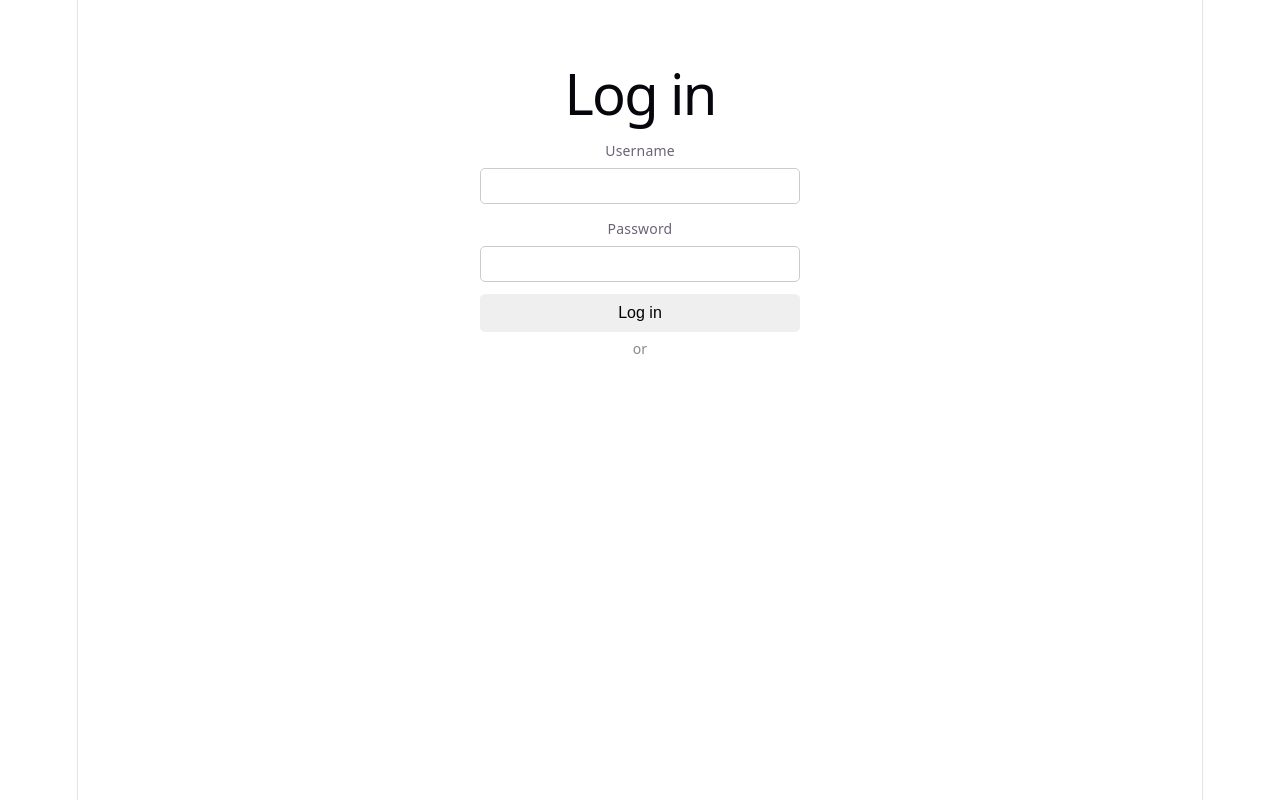
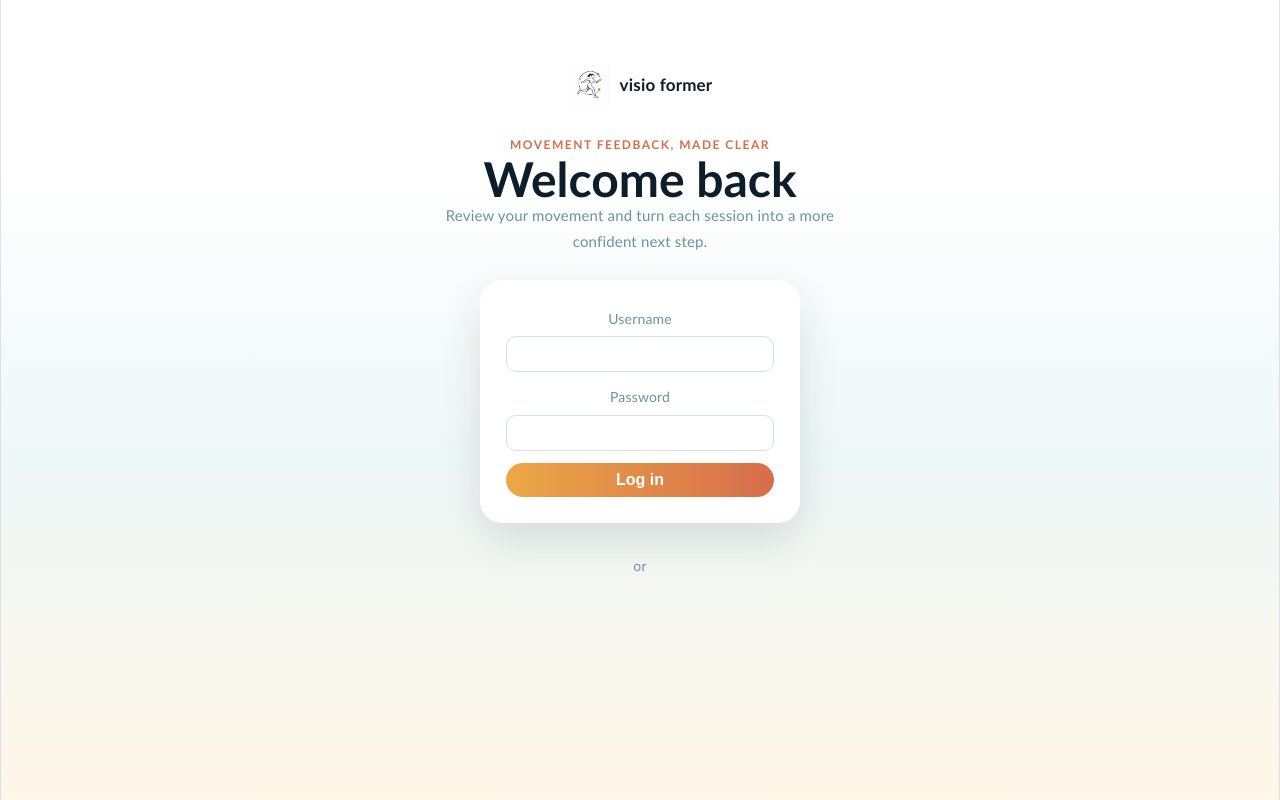
Before and after one commit to aaclan/visio-former, a React (Vite) app in the folder client/: page / in a window 1280 px wide. Built offline with nearby package versions, Linux system fonts and the light colour scheme; no server answers.

Commit message:
frontend deisgn changes

```diff
--- a/client/src/App.css
+++ b/client/src/App.css
@@ -2,36 +2,69 @@
   display: flex;
   flex-direction: column;
   align-items: center;
-  gap: 16px;
-  padding: 24px;
+  gap: 22px;
+  padding: 42px 28px 64px;
+  animation: rise-in 650ms ease both;
+}
+
+#webcam-capture > h1 {
+  width: 100%;
+  max-width: 984px;
+  margin: 0;
+  padding: 30px 34px;
+  box-sizing: border-box;
+  border-radius: 24px;
+  color: white;
+  text-align: left;
+  background: linear-gradient(110deg, var(--navy) 0 56%, var(--secondary) 56% 78%, var(--coral) 78%);
 }
 
 #webcam-capture video {
-  background: #000;
-  border-radius: 8px;
+  background: var(--navy);
+  border-radius: 18px;
+  box-shadow: var(--shadow);
+  max-width: 100%;
 }
 
 .webcam-controls button {
-  font-size: 16px;
+  background: var(--coral);
+  color: white;
+  font-size: 15px;
+  font-weight: 700;
   padding: 8px 16px;
-  border-radius: 5px;
-  border: 2px solid transparent;
+  border-radius: 999px;
+  border: 0;
   cursor: pointer;
+  transition: transform 180ms ease;
 }
+
+button:hover:not(:disabled) { transform: translateY(-2px); }
+button:disabled { cursor: not-allowed; opacity: 0.55; }
 
 .webcam-playback {
   display: flex;
   flex-direction: column;
   align-items: center;
   gap: 8px;
+  width: min(984px, 100%);
+  padding: 24px;
+  box-sizing: border-box;
+  border-radius: 22px;
+  background: var(--surface);
+  box-shadow: var(--shadow);
 }
 
 .exercise-description {
   display: flex;
   flex-direction: column;
-  gap: 4px;
+  gap: 9px;
   width: 100%;
   max-width: 984px;
+  padding: 24px;
+  box-sizing: border-box;
+  border-radius: 22px;
+  background: var(--surface);
+  box-shadow: var(--shadow);
 }
 
 .exercise-description-row {
@@ -44,8 +77,8 @@
   flex: 1;
   font-size: 16px;
   padding: 12px;
-  border-radius: 8px;
-  border: 1px solid #ccc;
+  border-radius: 12px;
+  border: 1px solid var(--border);
   resize: vertical;
   font-family: inherit;
   box-sizing: border-box;
@@ -54,19 +87,27 @@
 .exercise-description-row button {
   font-size: 16px;
   padding: 8px 16px;
-  border-radius: 5px;
-  border: 2px solid transparent;
+  border-radius: 999px;
+  border: 0;
+  background: var(--accent);
+  color: white;
+  font-weight: 700;
   cursor: pointer;
   white-space: nowrap;
 }
 
 .capture-layout {
-  display: flex;
-  flex-wrap: wrap;
-  justify-content: center;
-  align-items: flex-start;
-  gap: 24px;
+  display: grid;
+  grid-template-columns: minmax(0, 1fr) minmax(0, 1fr);
+  align-items: start;
+  gap: 28px;
   width: 100%;
+  max-width: 984px;
+  padding: 26px;
+  box-sizing: border-box;
+  border-radius: 26px;
+  background: linear-gradient(120deg, #ffffff 0 70%, #fff4db 70%);
+  box-shadow: var(--shadow);
 }
 
 .capture-column {
@@ -74,34 +115,70 @@
   flex-direction: column;
   align-items: center;
   gap: 16px;
+  padding: 16px;
+  border-radius: 18px;
+  background: #fff7e8;
+  min-width: 0;
 }
 
 .reference-column {
   display: flex;
   flex-direction: column;
   align-items: center;
-  gap: 8px;
+  gap: 12px;
+  padding: 16px;
+  border-radius: 18px;
+  background: #eef7f7;
+  min-width: 0;
+}
+
+.capture-column video,
+.reference-column video {
+  width: 100%;
+  height: auto;
+  aspect-ratio: 4 / 3;
+  object-fit: cover;
 }
 
 .reference-video-placeholder {
-  width: 480px;
+  width: 100%;
   height: 360px;
   max-width: 100%;
   display: flex;
   align-items: center;
   justify-content: center;
-  background: #f0f0f0;
-  border: 2px dashed #ccc;
-  border-radius: 8px;
-  color: #888;
+  background: var(--surface);
+  border: 1px dashed var(--border);
+  border-radius: 18px;
+  color: var(--text);
 }
 
 #login {
   display: flex;
   flex-direction: column;
   align-items: center;
-  padding: 48px 24px;
+  min-height: 100svh;
+  box-sizing: border-box;
+  padding: 64px 24px;
+  gap: 26px;
+  animation: rise-in 650ms ease both;
 }
+
+.brand-mark {
+  display: inline-flex;
+  align-items: center;
+  gap: 10px;
+  color: var(--navy);
+  font-size: 17px;
+  font-weight: 800;
+}
+
+.brand-mark img { width: 42px; height: 42px; object-fit: contain; }
+
+.login-heading { max-width: 430px; text-align: center; }
+.login-heading h1 { margin: 8px 0 10px; }
+.login-heading p:last-child { color: var(--text); font-size: 15px; }
+.eyebrow { color: var(--accent-dark); font-size: 12px; font-weight: 800; letter-spacing: 1.5px; text-transform: uppercase; }
 
 #login form {
   display: flex;
@@ -109,6 +186,11 @@
   gap: 12px;
   width: 100%;
   max-width: 320px;
+  padding: 26px;
+  box-sizing: border-box;
+  border-radius: 22px;
+  background: var(--surface);
+  box-shadow: var(--shadow);
 }
 
 #login label {
@@ -121,15 +203,19 @@
 #login input {
   font-size: 16px;
   padding: 8px;
-  border-radius: 5px;
-  border: 1px solid #ccc;
+  border-radius: 10px;
+  border: 1px solid var(--border);
+  background: var(--surface);
 }
 
 #login button {
+  background: linear-gradient(90deg, var(--accent), var(--coral));
+  color: white;
   font-size: 16px;
+  font-weight: 700;
   padding: 8px 16px;
-  border-radius: 5px;
-  border: 2px solid transparent;
+  border-radius: 999px;
+  border: 0;
   cursor: pointer;
 }
 
@@ -140,21 +226,86 @@
 }
 
 .login-divider {
-  color: #888;
+  color: var(--text);
   font-size: 14px;
   margin: 4px 0;
 }
 
-.logout-bar {
+.app-header {
   display: flex;
+  align-items: center;
   justify-content: flex-end;
-  padding: 12px 24px 0;
+  gap: 16px;
+  border-bottom: 1px solid var(--border);
+  padding: 18px 28px;
+  background: linear-gradient(90deg, var(--surface) 0 68%, #eef7f7 68% 86%, #fff7e8 86%);
 }
 
+.app-header .brand-mark { margin-right: auto; }
+
+.app-header button,
 .logout-bar button {
+  background: transparent;
+  color: var(--navy);
   font-size: 14px;
   padding: 6px 12px;
+  border-radius: 999px;
+  border: 1px solid var(--border);
+  cursor: pointer;
+}
+
+#form-check {
+  display: flex;
+  flex-direction: column;
+  align-items: center;
+  gap: 16px;
+  padding: 24px;
+}
+
+.form-check-videos {
+  display: flex;
+  flex-wrap: wrap;
+  justify-content: center;
+  gap: 24px;
+}
+
+.form-check-video {
+  display: flex;
+  flex-direction: column;
+  align-items: center;
+  gap: 8px;
+}
+
+.form-check-video video {
+  background: #000;
+  border-radius: 8px;
+}
+
+#form-check button {
+  font-size: 16px;
+  padding: 8px 16px;
   border-radius: 5px;
   border: 2px solid transparent;
   cursor: pointer;
 }
+
+.form-check-feedback {
+  max-width: 640px;
+  white-space: pre-wrap;
+}
+
+.app-main { flex: 1; }
+
+@keyframes rise-in {
+  from { opacity: 0; transform: translateY(12px); }
+  to { opacity: 1; transform: translateY(0); }
+}
+
+@media (max-width: 640px) {
+  #webcam-capture { padding: 28px 16px 42px; }
+  .app-header { padding: 14px 16px; }
+  .brand-mark span { font-size: 15px; }
+  .exercise-description-row { align-items: stretch; flex-direction: column; }
+  .exercise-description-row button { align-self: flex-end; }
+  .reference-video-placeholder { height: 240px; }
+}
--- a/client/src/App.tsx
+++ b/client/src/App.tsx
@@ -1,6 +1,7 @@
 import { useState } from 'react'
 import Login from './Login'
 import WebcamCapture from './WebcamCapture'
+import Logo from './Logo'
 import './App.css'
 
 const TOKEN_STORAGE_KEY = 'auth_token'
@@ -26,12 +27,15 @@ function App() {
 
   return (
     <>
-      <div className="logout-bar">
+      <header className="app-header">
+        <Logo />
         <button type="button" onClick={handleLogout}>
           Log out
         </button>
-      </div>
-      <WebcamCapture token={token} />
+      </header>
+      <main className="app-main">
+        <WebcamCapture token={token} />
+      </main>
     </>
   )
 }
--- a/client/src/Login.tsx
+++ b/client/src/Login.tsx
@@ -1,6 +1,7 @@
 import { useState } from 'react'
 import type { FormEvent } from 'react'
 import { GoogleLogin } from '@react-oauth/google'
+import Logo from './Logo'
 
 interface LoginProps {
   onLoginSuccess: (token: string) => void
@@ -64,7 +65,12 @@ function Login({ onLoginSuccess }: LoginProps) {
 
   return (
     <section id="login">
-      <h1>Log in</h1>
+      <Logo />
+      <div className="login-heading">
+        <p className="eyebrow">Movement feedback, made clear</p>
+        <h1>Welcome back</h1>
+        <p>Review your movement and turn each session into a more confident next step.</p>
+      </div>
       <form onSubmit={handleSubmit}>
         <label>
           Username
--- /dev/null
+++ b/client/src/Logo.tsx
@@ -0,0 +1,10 @@
+function Logo() {
+  return (
+    <div className="brand-mark" aria-label="Visio Former">
+      <img src="/logo.png" alt="" />
+      <span>visio former</span>
+    </div>
+  )
+}
+
+export default Logo
--- a/client/src/index.css
+++ b/client/src/index.css
@@ -1,23 +1,25 @@
 :root {
-  --text: #6b6375;
-  --text-h: #08060d;
-  --bg: #fff;
-  --border: #e5e4e7;
-  --code-bg: #f4f3ec;
-  --accent: #aa3bff;
-  --accent-bg: rgba(170, 59, 255, 0.1);
-  --accent-border: rgba(170, 59, 255, 0.5);
-  --social-bg: rgba(244, 243, 236, 0.5);
-  --shadow:
-    rgba(0, 0, 0, 0.1) 0 10px 15px -3px, rgba(0, 0, 0, 0.05) 0 4px 6px -2px;
+  --text: #6C939C;
+  --text-h: #0E1D2B;
+  --bg: #ffffff;
+  --surface: #ffffff;
+  --border: #d7e1e3;
+  --code-bg: #f1f5f5;
+  --accent: #EBA846;
+  --accent-dark: #D76D4C;
+  --navy: #0E1D2B;
+  --sun: #EBA846;
+  --secondary: #6C939C;
+  --coral: #D76D4C;
+  --shadow: 0 18px 42px rgba(14, 29, 43, 0.12);
 
-  --sans: system-ui, 'Segoe UI', Roboto, sans-serif;
-  --heading: system-ui, 'Segoe UI', Roboto, sans-serif;
+  --sans: 'Avenir Next', Avenir, 'Trebuchet MS', sans-serif;
+  --heading: 'Avenir Next', Avenir, 'Trebuchet MS', sans-serif;
   --mono: ui-monospace, Consolas, monospace;
 
   font: 18px/145% var(--sans);
   letter-spacing: 0.18px;
-  color-scheme: light dark;
+  color-scheme: light;
   color: var(--text);
   background: var(--bg);
   font-synthesis: none;
@@ -30,32 +32,11 @@
   }
 }
 
-@media (prefers-color-scheme: dark) {
-  :root {
-    --text: #9ca3af;
-    --text-h: #f3f4f6;
-    --bg: #16171d;
-    --border: #2e303a;
-    --code-bg: #1f2028;
-    --accent: #c084fc;
-    --accent-bg: rgba(192, 132, 252, 0.15);
-    --accent-border: rgba(192, 132, 252, 0.5);
-    --social-bg: rgba(47, 48, 58, 0.5);
-    --shadow:
-      rgba(0, 0, 0, 0.4) 0 10px 15px -3px, rgba(0, 0, 0, 0.25) 0 4px 6px -2px;
-  }
-
-  #social .button-icon {
-    filter: invert(1) brightness(2);
-  }
-}
-
 #root {
-  width: 1126px;
   max-width: 100%;
   margin: 0 auto;
   text-align: center;
-  border-inline: 1px solid var(--border);
+  border-inline: 1px solid rgba(215, 214, 223, 0.7);
   min-height: 100svh;
   display: flex;
   flex-direction: column;
@@ -64,21 +45,22 @@
 
 body {
   margin: 0;
+  background: linear-gradient(180deg, #ffffff 0 22%, #eef7f7 58%, #fff7e8 100%);
 }
 
 h1,
 h2 {
   font-family: var(--heading);
-  font-weight: 500;
+  font-weight: 700;
   color: var(--text-h);
 }
 
 h1 {
-  font-size: 56px;
-  letter-spacing: -1.68px;
+  font-size: 48px;
+  letter-spacing: 0;
   margin: 32px 0;
   @media (max-width: 1024px) {
-    font-size: 36px;
+    font-size: 34px;
     margin: 20px 0;
   }
 }
```
Also changed, not shown: client/public/logo.png (added).
